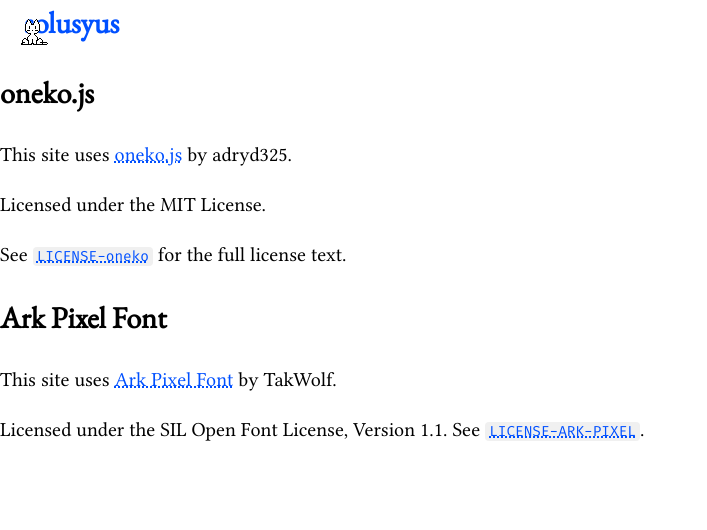
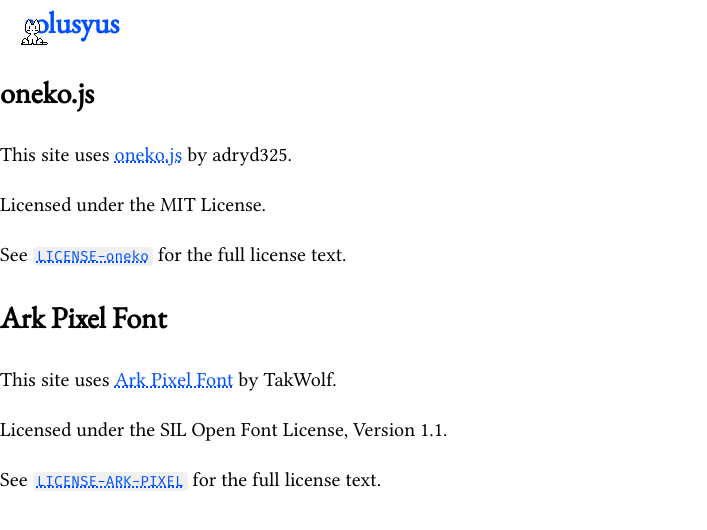
Before and after one commit to solusyus/website, a Jekyll site: the page built from CREDITS.md, in a window 1280 px wide. Shown: the top 530 px of the page, without its empty margins (0-707 px from the left). Built offline with Jekyll 4.4.1, drawn with Linux system fonts in a browser that asks for light colours; nearby versions of some CDN libraries; our own code applies the rules of GitHub Pages for plain Markdown files; a script that is not in the unit is left out.

Commit message:
Update license reference for Ark Pixel Font
Clarified the reference to the license text for Ark Pixel Font.

```diff
--- a/CREDITS.md
+++ b/CREDITS.md
@@ -13,4 +13,5 @@
 by TakWolf.
 
 Licensed under the SIL Open Font License, Version 1.1.
-See [`LICENSE-ARK-PIXEL`](./Third-Party-Licenses/LICENSE-ARK-PIXEL).
+
+See [`LICENSE-ARK-PIXEL`](./Third-Party-Licenses/LICENSE-ARK-PIXEL) for the full license text.
```
